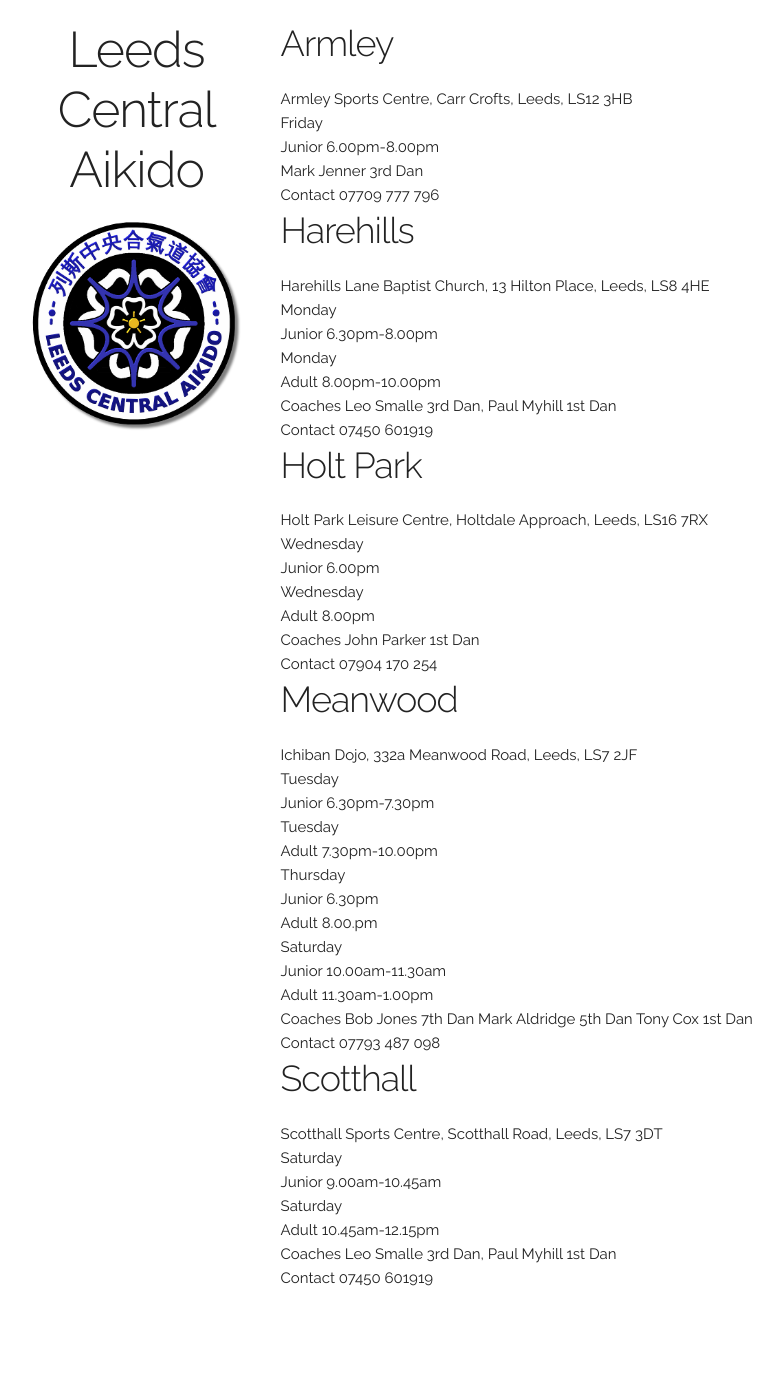
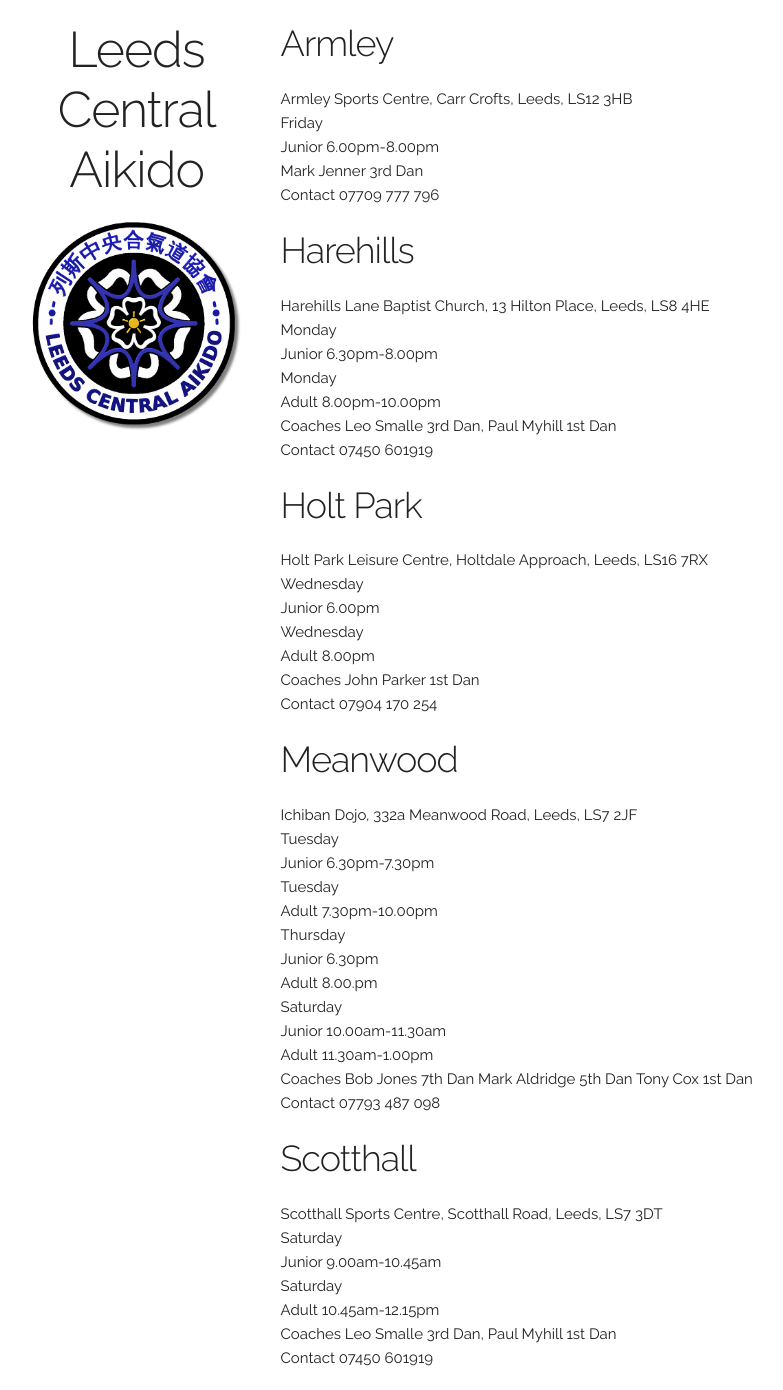
Before and after one commit to atomatt/leeds-central-aikido, a PHP site: page / in a window 1280 px wide. Shown: the whole page, without its empty margins (129-912 px from the left). Before the commit the page ends 1286 px from the top, so only its background shows below. Run offline with PHP 8.4, Linux system fonts and the light colour scheme.

Commit message:
Whitespace between each location.

```diff
--- a/css/lca.css
+++ b/css/lca.css
@@ -3,6 +3,10 @@ body {
   padding-top: 2rem;
 }
 
+.location + .location {
+  margin-top: 2rem;
+}
+
 .text-centered {
   text-align: center;
 }
--- a/index.html
+++ b/index.html
@@ -39,7 +39,7 @@
         <img class="u-max-full-width" src="images/badge.png" />
       </div>
       <div class="nine columns">
-        <div>
+        <div class="location">
           <h3>Armley</h3>
           <div>Armley Sports Centre, Carr Crofts, Leeds, LS12 3HB</div>
           <div>Friday</div>
@@ -47,7 +47,7 @@
           <div>Mark Jenner 3rd Dan</div>
           <div>Contact 07709 777 796</div>
         </div>
-        <div>
+        <div class="location">
           <h3>Harehills</h3>
           <div>Harehills Lane Baptist Church, 13 Hilton Place, Leeds, LS8 4HE</div>
           <div>Monday</div>
@@ -57,7 +57,7 @@
           <div>Coaches Leo Smalle 3rd Dan, Paul Myhill 1st Dan</div>
           <div>Contact 07450 601919</div>
         </div>
-        <div>
+        <div class="location">
           <h3>Holt Park</h3>
           <div>Holt Park Leisure Centre, Holtdale Approach, Leeds, LS16 7RX</div>
           <div>Wednesday</div>
@@ -67,7 +67,7 @@
           <div>Coaches John Parker 1st Dan</div>
           <div>Contact 07904 170 254</div>
         </div>
-        <div>
+        <div class="location">
           <h3>Meanwood</h3>
           <div>Ichiban Dojo, 332a Meanwood Road, Leeds, LS7 2JF</div>
           <div>Tuesday</div>
```
